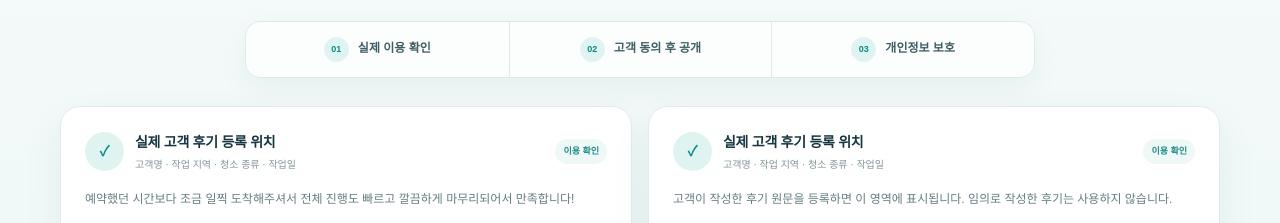
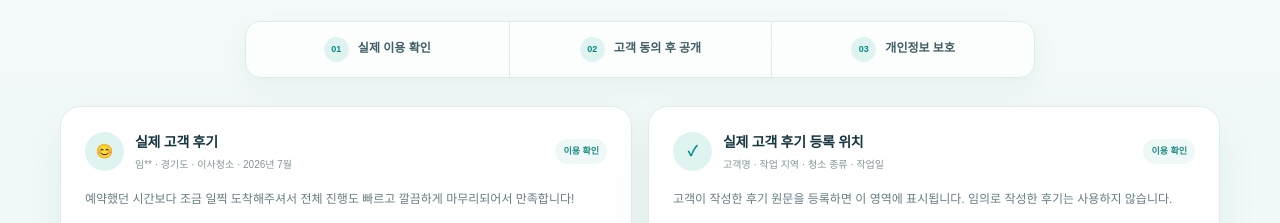
Before and after one commit to hoho601212-collab/ProperMove-inCleaning, a Next.js app: page / in a window 1280 px wide. Shown: the part 3160-3383 px from the top of the page. Built offline with nearby package versions, Linux system fonts and the light colour scheme; no server answers.

Commit message:
Add verified review customer details and emoji

```diff
--- a/components/CustomerReviews.tsx
+++ b/components/CustomerReviews.tsx
@@ -4,6 +4,9 @@ const reviewSlots = [
   {
     no: "01",
     images: ["01", "02", "03"],
+    title: "실제 고객 후기",
+    meta: "임** · 경기도 · 이사청소 · 2026년 7월",
+    icon: "😊",
     content: "예약했던 시간보다 조금 일찍 도착해주셔서 전체 진행도 빠르고 깔끔하게 마무리되어서 만족합니다!",
   },
   { no: "02", images: ["01", "02", "03"] },
@@ -31,10 +34,12 @@ export default function CustomerReviews() {
           {reviewSlots.map((review) => (
             <article className={styles.card} key={review.no}>
               <div className={styles.cardTop}>
-                <div className={styles.avatar} aria-hidden="true">✓</div>
+                <div className={styles.avatar} aria-hidden="true">
+                  {"icon" in review ? review.icon : "✓"}
+                </div>
                 <div>
-                  <strong>실제 고객 후기 등록 위치</strong>
-                  <span>고객명 · 작업 지역 · 청소 종류 · 작업일</span>
+                  <strong>{"title" in review ? review.title : "실제 고객 후기 등록 위치"}</strong>
+                  <span>{"meta" in review ? review.meta : "고객명 · 작업 지역 · 청소 종류 · 작업일"}</span>
                 </div>
                 <small>이용 확인</small>
               </div>
```
